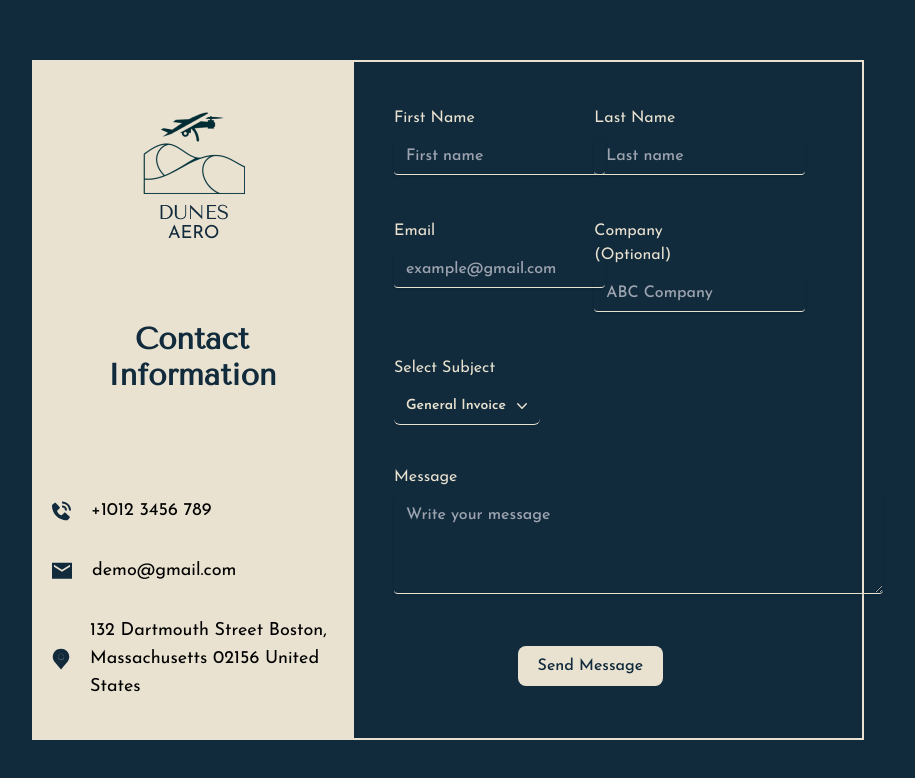
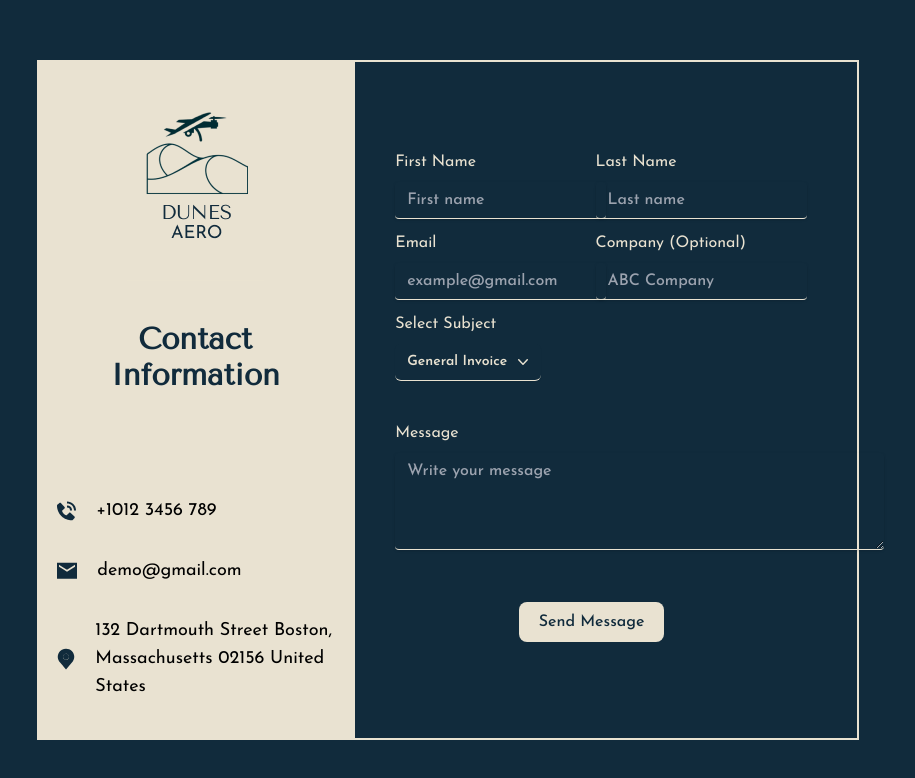
Before and after one commit to Dunes-Aero/Dunes-Aero-Website, a SvelteKit app: page /Contact in a window 1280 px wide. Shown: the top 778 px of the page, without its empty margins (192-1107 px from the left). Built offline with nearby package versions, Linux system fonts and the light colour scheme.

Commit message:
Modify contact page

```diff
--- a/src/routes/Contact/+page.svelte
+++ b/src/routes/Contact/+page.svelte
@@ -7,7 +7,8 @@
 
 </script>
 
-<section id="contact" class="h-screen flex items-center justify-center bg-primary">
+<section id="contact" class="md:h-screen flex items-center justify-center bg-primary p-2">
+
 		<ContactInfo/>
 		<ContactForm />
 </section>
--- a/src/routes/Contact/components/ContactForm.svelte
+++ b/src/routes/Contact/components/ContactForm.svelte
@@ -5,7 +5,7 @@
 	import DropDown from '$lib/components/DropDown.svelte';
 	import { validateEmail } from '$lib/utils/validation.js';
 	import ErrorField from '$lib/components/ErrorField.svelte';
-	import fireAlert from '$lib/utils/Alert.js'
+	import fireAlert from '$lib/utils/Alert.js';
 
 	let contactForm = {
 		first: { field: '', error: '' },
@@ -58,32 +58,30 @@
 
 		///Send the form content through email API
 		if (valid) {
-			try{
+			try {
 				const res = await fetch('/Contact', {
 					method: 'POST',
 					body: JSON.stringify({ contactForm }),
 					headers: { 'Content-Type': 'application/json' }
 				});
-			fireAlert(1, 'email')
+				fireAlert(1, 'email');
+			} catch (error) {
+				fireAlert(0, 'email');
 			}
-			catch (error){
-				fireAlert(0, 'email')
-
-			}
-
 		}
 	}
 </script>
 
 <div
-	class="form-container h-[680px] xl:w-2/5 lg:w-3/5  w-11/12 bg-primary border-secondary border-2 p-5 round grid  items-center"
+	class="form-container md:h-[680px] xl:w-2/5 lg:w-3/5 w-11/12 bg-primary border-secondary border-2 p-5 round grid items-center"
 >
 	<form class="xl:w-5/6 w-full p-5" on:submit|preventDefault={submitHandler}>
 		<div
-			class={`grid grid-cols-2 justify-between gap-x-20 ${
-				{ valid } ? '' : 'grid-rows-3 gap-y-2 '
+			class={`w-max grid md:grid-cols-2 justify-between md:gap-x-20    ${
+				{ valid } ? ' md:gap-y-5' : 'md:grid-rows-3 md:gap-y-8'
 			}justify-between w-full lg:w-4/5 `}
 		>
+			<div class="order-first w-max">
 				<InputField
 					placeholder="First name"
 					name="first-name"
@@ -91,7 +89,8 @@
 					type="text"
 					mode={true}>First Name</InputField
 				>
-
+			</div>
+			<div class="order-3 md:order-2 w-max">
 				<InputField
 					placeholder="Last name"
 					name="last-name"
@@ -99,9 +98,15 @@
 					type="text"
 					mode={true}>Last Name</InputField
 				>
-			<ErrorField>{contactForm.first.error}</ErrorField>
-			<ErrorField>{contactForm.last.error}</ErrorField>
+			</div>
 
+			{#if !valid}
+				<div class="md:order-3 order-2 w-max"><ErrorField>{contactForm.first.error}</ErrorField></div>
+				<div class="md:order-4 order-3 w-max">
+					<ErrorField class="md:order-4 order-3">{contactForm.last.error}</ErrorField>
+				</div>
+			{/if}
+			<div class="order-5 w-max">
 				<InputField
 					placeholder="example@gmail.com"
 					bind:value={contactForm.email.field}
@@ -109,8 +114,8 @@
 					type="email"
 					mode={true}>Email</InputField
 				>
-
-
+			</div>
+			<div class="md:order-6 order-7  w-max">
 				<InputField
 					placeholder="ABC Company"
 					bind:value={contactForm.company.field}
@@ -118,12 +123,13 @@
 					type="company"
 					mode={true}>Company (Optional)</InputField
 				>
-	<ErrorField>{contactForm.email.error}</ErrorField>
-	<ErrorField>{contactForm.company.error}</ErrorField>
 			</div>
 
-
-
+			{#if !valid}
+				<div class="md:order-7 order-6 w-max"><ErrorField>{contactForm.email.error}</ErrorField></div>
+				<div class="order-last w-max"><ErrorField>{contactForm.company.error}</ErrorField></div>
+			{/if}
+		</div>
 
 		<DropDown bind:currentOption={contactForm.subject.field} {options}>Select Subject</DropDown>
 
@@ -136,7 +142,7 @@
 		<ErrorField>{contactForm.message.error}</ErrorField>
 		<input type="hidden" name="contactForm" bind:value={contactForm} />
 		<div class="flex justify-center w-full">
-			<Button type="submit" color=secondary>Send Message</Button>
+			<Button type="submit" color="secondary">Send Message</Button>
 		</div>
 	</form>
 </div>
```
Lines whose indentation alone changed are shown as unchanged.
